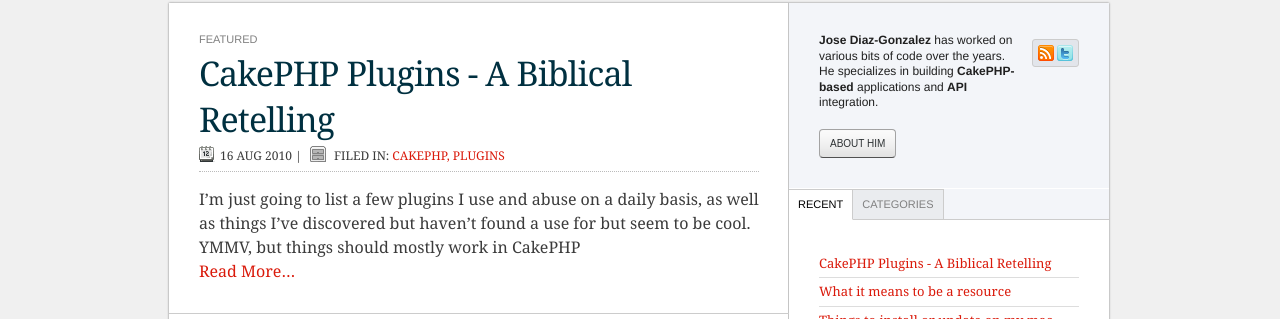
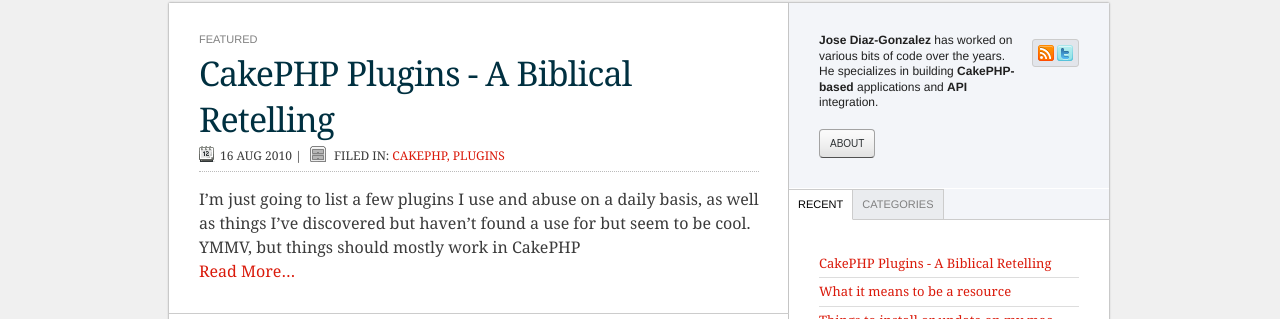
Before and after one commit to husayt/josediazgonzalez.com, a Jekyll site: the page built from index.html, in a window 1280 px wide. Shown: the part 140-459 px from the top of the page. Built offline with Jekyll 4.4.1, drawn with Linux system fonts in a browser that asks for light colours; Markdown is read by kramdown in place of the engine named in the settings.

Commit message:
About him => About

```diff
--- a/_includes/intro.markdown
+++ b/_includes/intro.markdown
@@ -1,7 +1,7 @@
 <div id="side-intro" class="section">
 	<div id="side-description">
 		<p><strong>Jose Diaz-Gonzalez</strong> has worked on various bits of code over the years. He specializes in building <strong>CakePHP-based</strong> applications and <strong>API</strong> integration.</p>
-	<a class="button" href="/about">About him</a>
+	<a class="button" href="/about">About</a>
 	</div>
 	<div id="update-icons">
 		<ul>
```
